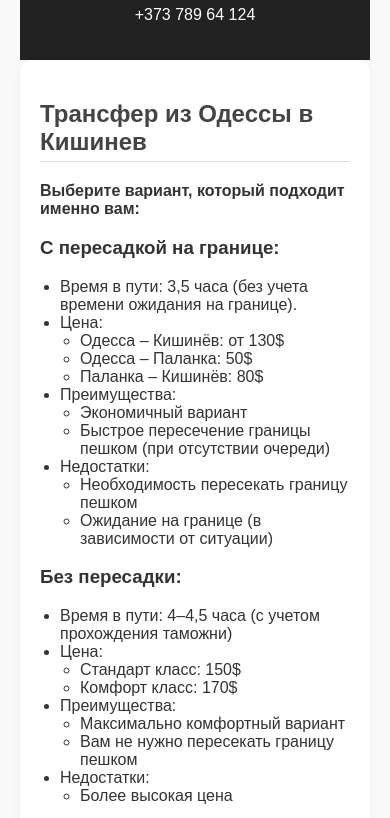
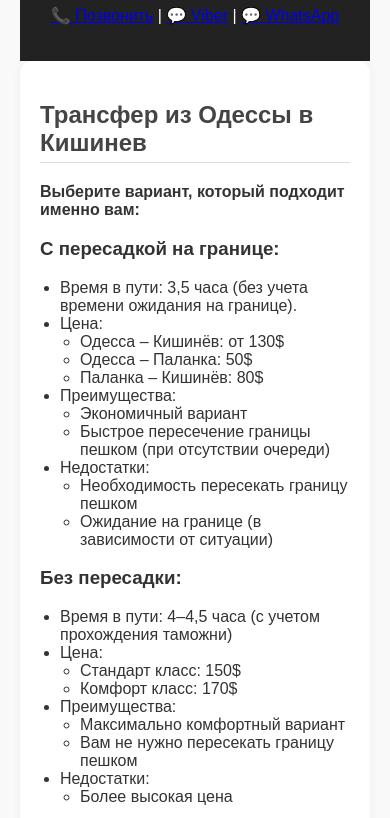
Before and after one commit to GAS373/art, a plain HTML site: page index.html in a window 390 px wide. Shown: the part 102-920 px from the top of the page. Drawn offline with Linux system fonts and the light colour scheme.

Commit message:
Changed phone number, added social links

```diff
--- a/index.html
+++ b/index.html
@@ -49,7 +49,14 @@
 
 <header>
   <h1>Luxdrive</h1>
-  <p>+373 789 64 124</p>
+  <p>
+  <a href="tel:+37376678722">📞 Позвонить</a> |
+  <a href="viber://chat?number=%2B37376678722">💬 Viber</a> |
+<!--
+  <a href="https://t.me/username">📲 Telegram</a> |
+-->
+  <a href="https://wa.me/37376678722">💬 WhatsApp</a>
+  </p>
 </header>
 
 <section>
@@ -104,12 +111,12 @@
 
   <p><strong>В любом случае, мы сделаем вашу поездку комфортной!</strong></p>
 </section>
-
+<!--
 <section class="contact">
   <h2>Наши автомобили</h2>
   <p>(Фотографии могут быть добавлены позже)</p>
 </section>
-
+-->
 <footer>
   Copyright © 2024 by Luxdrive
 </footer>
```
